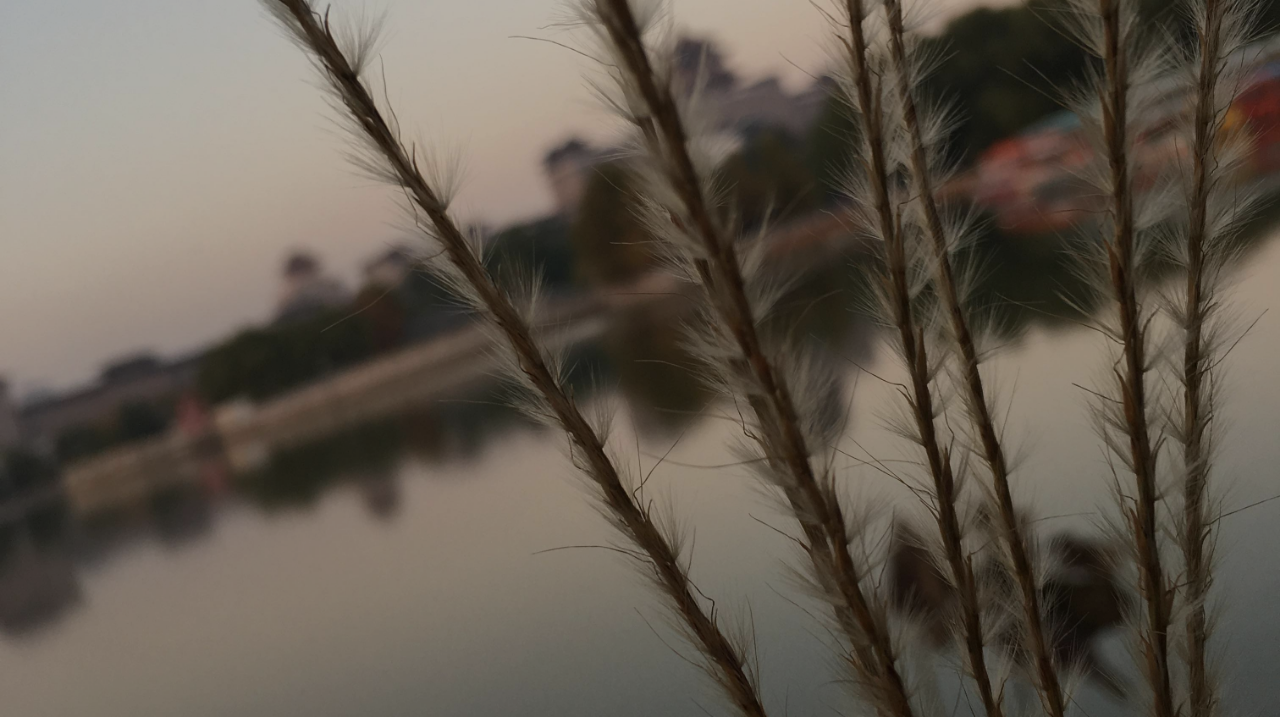
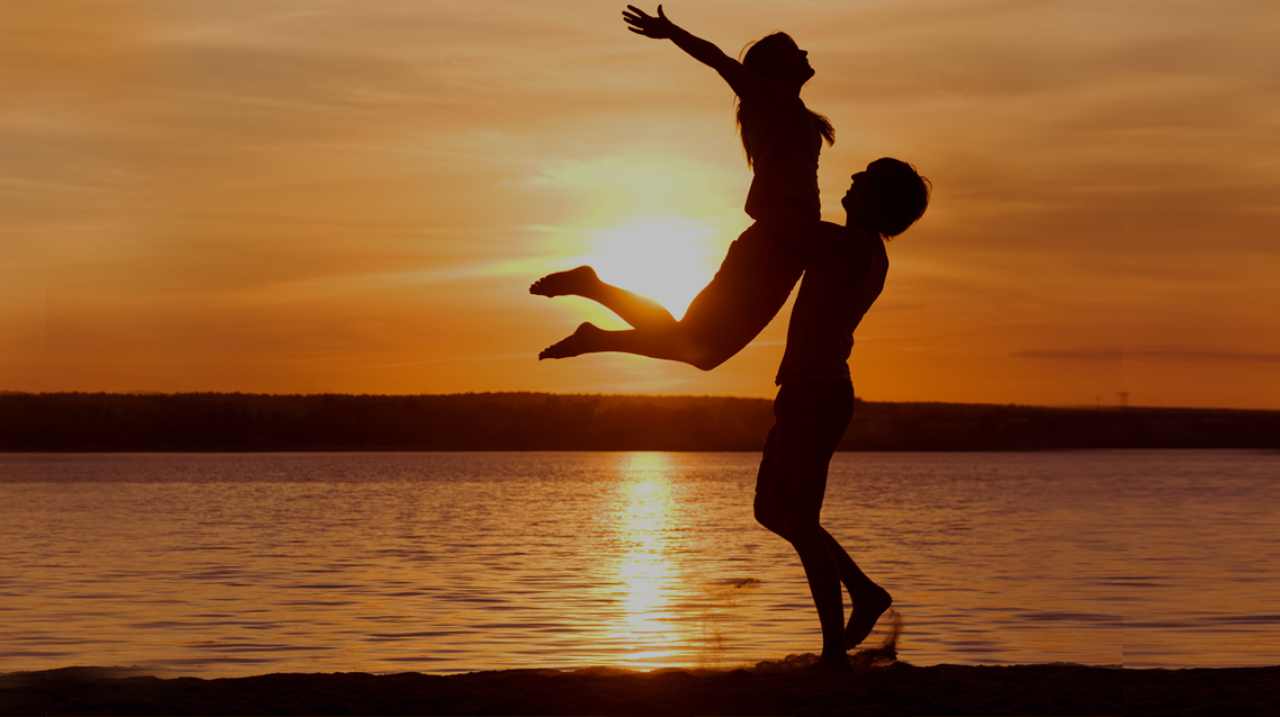
Before and after one commit to qianlixy/qianlixy.github.com, a website: page src/view/index.pug in a window 1280 px wide. Shown: the part 83-800 px from the top of the page. Drawn offline with nearby package versions, Linux system fonts and the light colour scheme; files that its build step writes are made by us from their sources; files whose address does not match are found by name.

Commit message:
Refactor my website

```diff
--- a/src/static/css/index.css
+++ b/src/static/css/index.css
@@ -4,7 +4,7 @@
     left: 0;
     width: 100%;
     height: 100%;
-    background: url("../images/background.jpg") no-repeat center center;
+    background: url("../images/bg.jpg") no-repeat 60% center;
     background-size: cover;
 }
 
--- a/src/view/commons/base.pug
+++ b/src/view/commons/base.pug
@@ -1,5 +1,5 @@
 doctype html
-html
+html(lang="en-zh")
     head
         meta(charset="UTF-8")
         meta(name="viewport", content="width=device-width, initial-scale=1.0")
--- a/static/css/index.css
+++ b/static/css/index.css
@@ -4,7 +4,7 @@
     left: 0;
     width: 100%;
     height: 100%;
-    background: url("../images/background.jpg") no-repeat center center;
+    background: url("../images/bg.jpg") no-repeat 60% center;
     background-size: cover;
 }
 
```
Also changed, not shown: commons/base.html, index.html, src/static/images/bg.jpg (added), static/images/bg.jpg (added).
